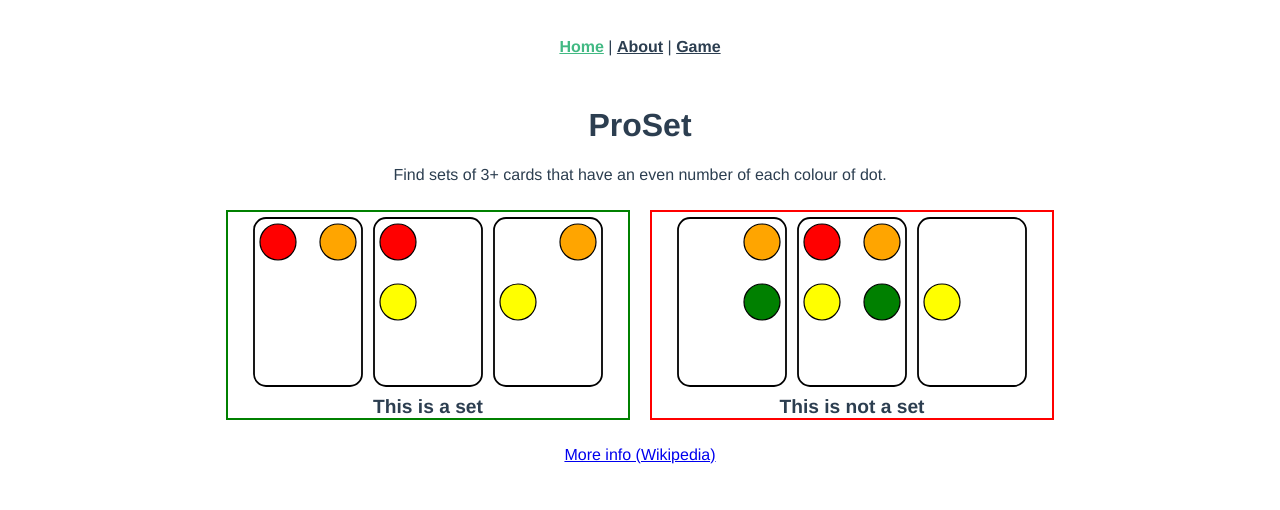
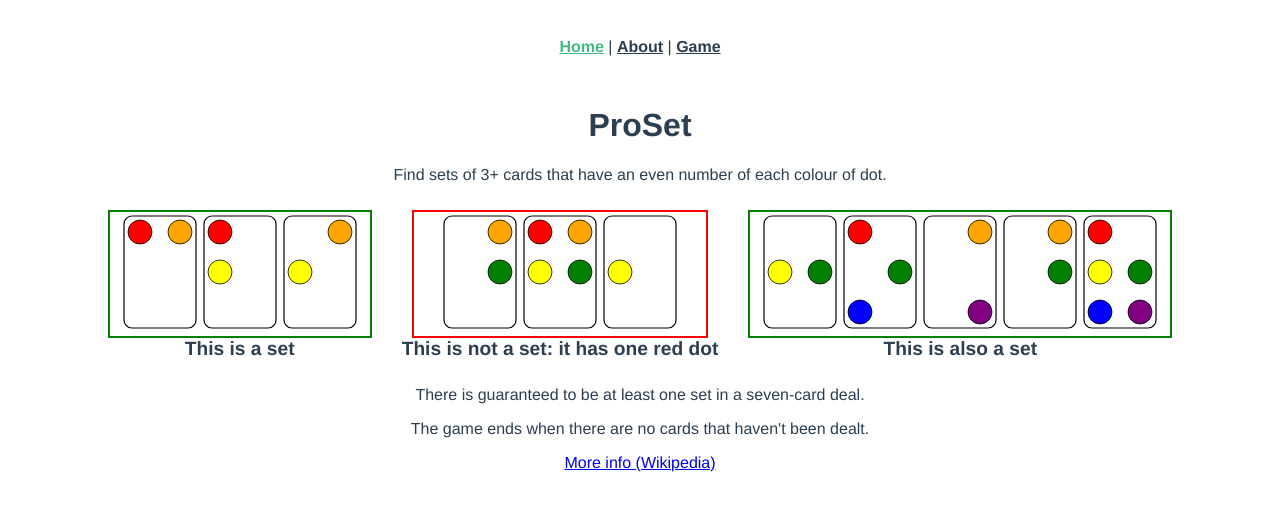
Before and after one commit to c2huc2hu/proset, a Vue app: page / in a window 1280 px wide. Shown: the top 510 px of the page. Built offline with nearby package versions, Linux system fonts and the light colour scheme.

Commit message:
Add some beginner-friendly features: easier difficulties, more examples

```diff
--- a/src/App.vue
+++ b/src/App.vue
@@ -28,4 +28,18 @@
 #nav a.router-link-exact-active {
   color: #42b983;
 }
+
+button {
+    background-color: #4BBF52;
+    color: #333;
+    font-size: 1em;
+    border: none;
+    border-radius: 5px;
+
+    padding: 10px;
+    width: 120px;
+    margin: 0 10px;
+
+    cursor: pointer;
+}
 </style>
--- a/src/components/Game.vue
+++ b/src/components/Game.vue
@@ -12,7 +12,7 @@
 
             <p>{{cards.length}} cards remaining</p>
 
-            <button @click="testRemoveCards">Remove a card (testing purposes)</button>
+            <button class="wide-button" @click="testRemoveCards">Remove a card (testing purposes)</button>
             <button @click="submit">Submit</button>
         </div>
         <ScorePanel :scores="scores" :elapsedTime="elapsedTime"/>
@@ -43,6 +43,9 @@ function checkSet(cards) {
 
 export default {
     name: "Game",
+    props: {
+        numDots: Number,
+    },
     setup() {
         const cards = reactive([]);
         const visibleCards = reactive([]);
@@ -71,11 +74,11 @@ export default {
                 this.visibleCards.splice(0);
             }
 
-            for (let i=1; i<64; i++) {
+            for (let i=1; i<2**this.numDots; i++) {
                 this.cards.push(i);
             }
             shuffle(this.cards);
-            while (this.cards.length && this.visibleCards.length < 7) {
+            while (this.cards.length && this.visibleCards.length < this.numDots + 1) {
                 this.visibleCards.push(this.cards.pop());
             }
         },
@@ -159,4 +162,8 @@ export default {
     transition: all 0.5s ease;
     max-height: 40vmin;
 }
+
+.wide-button {
+    width: 300px;
+}
 </style>
--- a/src/components/Lobby.vue
+++ b/src/components/Lobby.vue
@@ -1,8 +1,14 @@
 <template>
     <div>
         <h1>Game</h1>
-        <button @click="$emit('startgame')">Start game</button>
+        <h2>Difficulty</h2>
+        <button class="button" @click="$emit('startgame', 3)">Beginner</button>
+        <button class="button" @click="$emit('startgame', 4)">Easy</button>
+        <button class="button" @click="$emit('startgame', 6)">Hard</button>
     </div>
 </template>
+
 <script></script>
-<style></style>
+
+<style>
+</style>
--- a/src/views/Home.vue
+++ b/src/views/Home.vue
@@ -3,8 +3,8 @@
     <h1>ProSet</h1>
 
     <p>Find sets of 3+ cards that have an even number of each colour of dot.</p>
-    <div class="example set">
-        <div class="card-set">
+    <div class="example">
+        <div class="card-set set">
             <Card :value="3"/>
             <Card :value="5"/>
             <Card :value="6"/>
@@ -12,14 +12,26 @@
         <p>This is a set</p>
     </div>
     <div class="example not-set">
-        <div class="card-set">
+        <div class="card-set not-set">
             <Card :value="10"/>
             <Card :value="15"/>
             <Card :value="4"/>
         </div>
-        <p>This is not a set</p>
+        <p>This is not a set: it has one red dot</p>
+    </div>
+    <div class="example">
+        <div class="card-set set">
+            <Card :value="12"/>
+            <Card :value="25"/>
+            <Card :value="34"/>
+            <Card :value="10"/>
+            <Card :value="61"/>
+        </div>
+        <p>This is also a set</p>
     </div>
 
+    <p>There is guaranteed to be at least one set in a seven-card deal.</p>
+    <p>The game ends when there are no cards that haven't been dealt.</p>
     <p><a href="https://en.wikipedia.org/wiki/Projective_Set_(game)">More info (Wikipedia)</a></p>
   </div>
 </template>
@@ -36,15 +48,7 @@ export default {
 <style scoped>
 .example {
     display: inline-block;
-    border: solid 2px;
     margin: 10px;
-}
-
-.example.set {
-    border-color: green;
-}
-.example.not-set {
-    border-color: red;
 }
 .example p {
     margin: 0;
@@ -57,8 +61,14 @@ export default {
     margin: 0 10px;
     min-height: 0;
 }
+.card-set.set {
+    border: solid 2px green;
+}
+.card-set.not-set {
+    border: solid 2px red;
+}
 
 .card-set > .card {
-    width: 15vmin;
+    width: 10vmin;
 }
 </style>
--- a/src/views/Room.vue
+++ b/src/views/Room.vue
@@ -1,6 +1,6 @@
 <template>
   <Lobby @startgame="startgame" v-if="state == GAME_STATES.LOBBY"/>
-  <Game @gameover="gameover" v-if="state == GAME_STATES.GAME_ACTIVE" ref="game"/>
+  <Game @gameover="gameover" v-if="state == GAME_STATES.GAME_ACTIVE" :numDots="numDots" ref="game"/>
   <GameOver @rejoinLobby="rejoinLobby" :elapsedTime="elapsedTime" :scores="scores" v-if="state == GAME_STATES.GAME_OVER"/>
 </template>
 
@@ -20,7 +20,8 @@ export default {
   name: 'Room',
   setup() {
     const state = ref(GAME_STATES.LOBBY);
-    return {state, GAME_STATES}
+    const numDots = ref(0)
+    return {numDots, state, GAME_STATES}
   },
   methods: {
     gameover(time, scores) {
@@ -31,8 +32,9 @@ export default {
     rejoinLobby() {
       this.state = GAME_STATES.LOBBY;
     },
-    startgame() {
+    startgame(numDots) {
       this.state = GAME_STATES.GAME_ACTIVE;
+      this.numDots = numDots;
     }
   },
   components: {
```
